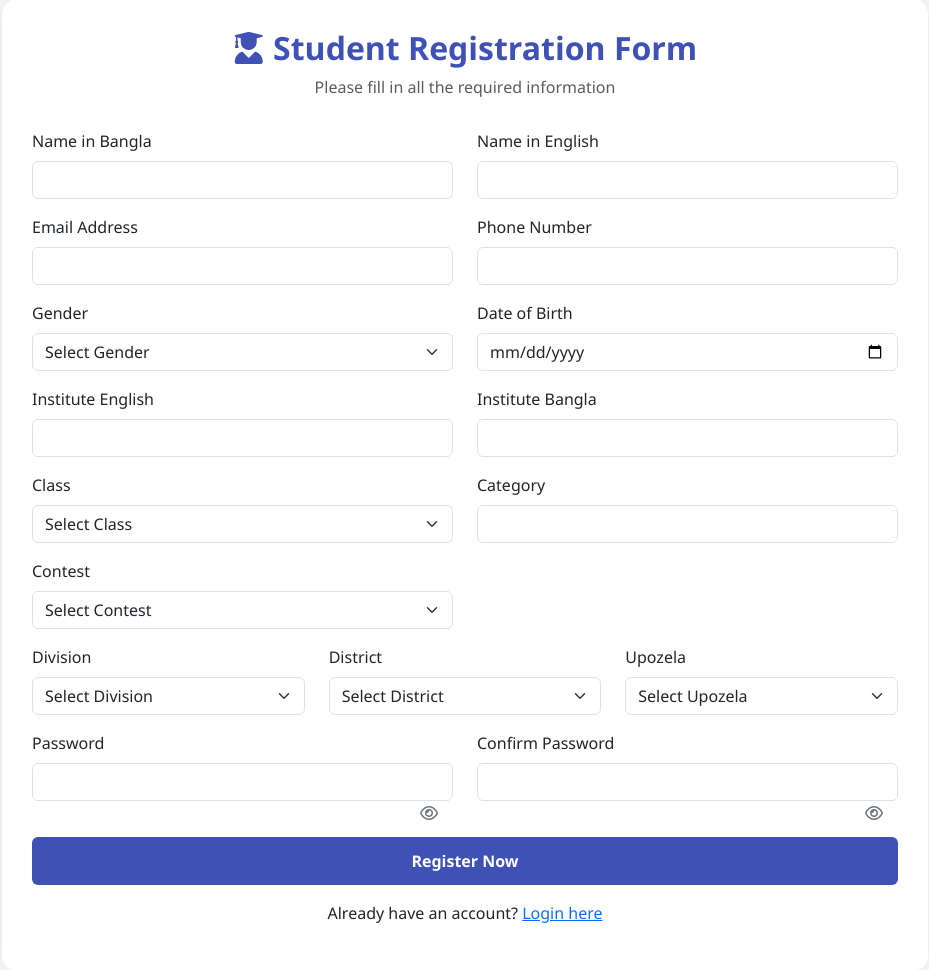
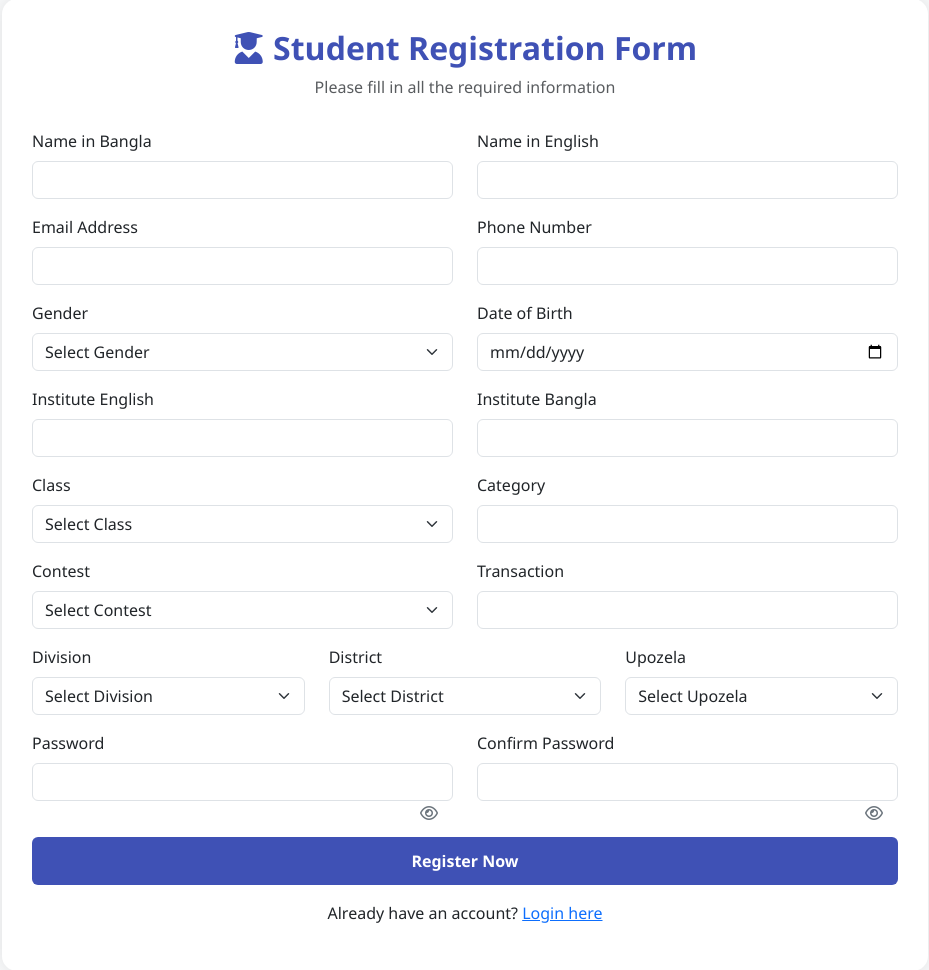
Before and after one commit to abdulkader1774/abdulkadder, a PHP site: page /n.php in a window 1280 px wide. Shown: the part 31-1001 px from the top of the page, without its empty margins (175-1104 px from the left). Run offline with PHP 8.4, Linux system fonts and the light colour scheme.

Commit message:
add registirtion and login

```diff
--- a/n.php
+++ b/n.php
@@ -239,6 +239,7 @@ if ($_SERVER['REQUEST_METHOD'] === 'POST') {
                                     <input type="text" class="form-control" id="category" name="category" readonly>
                                 </div>
                             </div>
+
                             <div class="row">
                                 <div class="col-md-6 mb-3">
                                     <label for="contest" class="form-label">Contest</label>
@@ -247,6 +248,10 @@ if ($_SERVER['REQUEST_METHOD'] === 'POST') {
                                         <option value="programming">Programming</option>
                                         <option value="quiz">Quiz</option>
                                     </select>
+                                </div>
+                                <div class="col-md-6 mb-3">
+                                    <label for="tid" class="form-label">Transaction</label>
+                                    <input type="text" class="form-control" id="tid" name="tid" required>
                                 </div>
                             </div>
 
```
